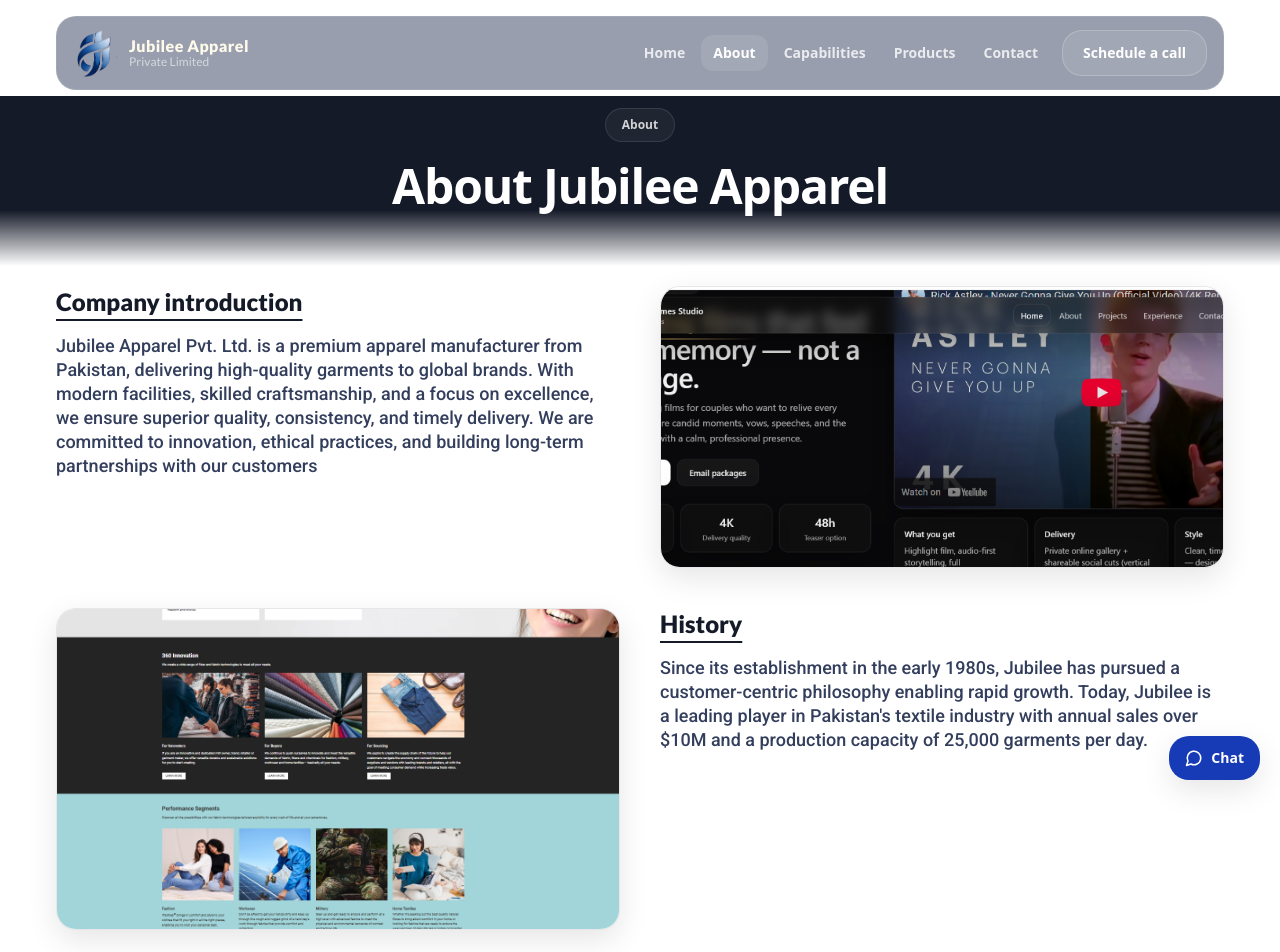
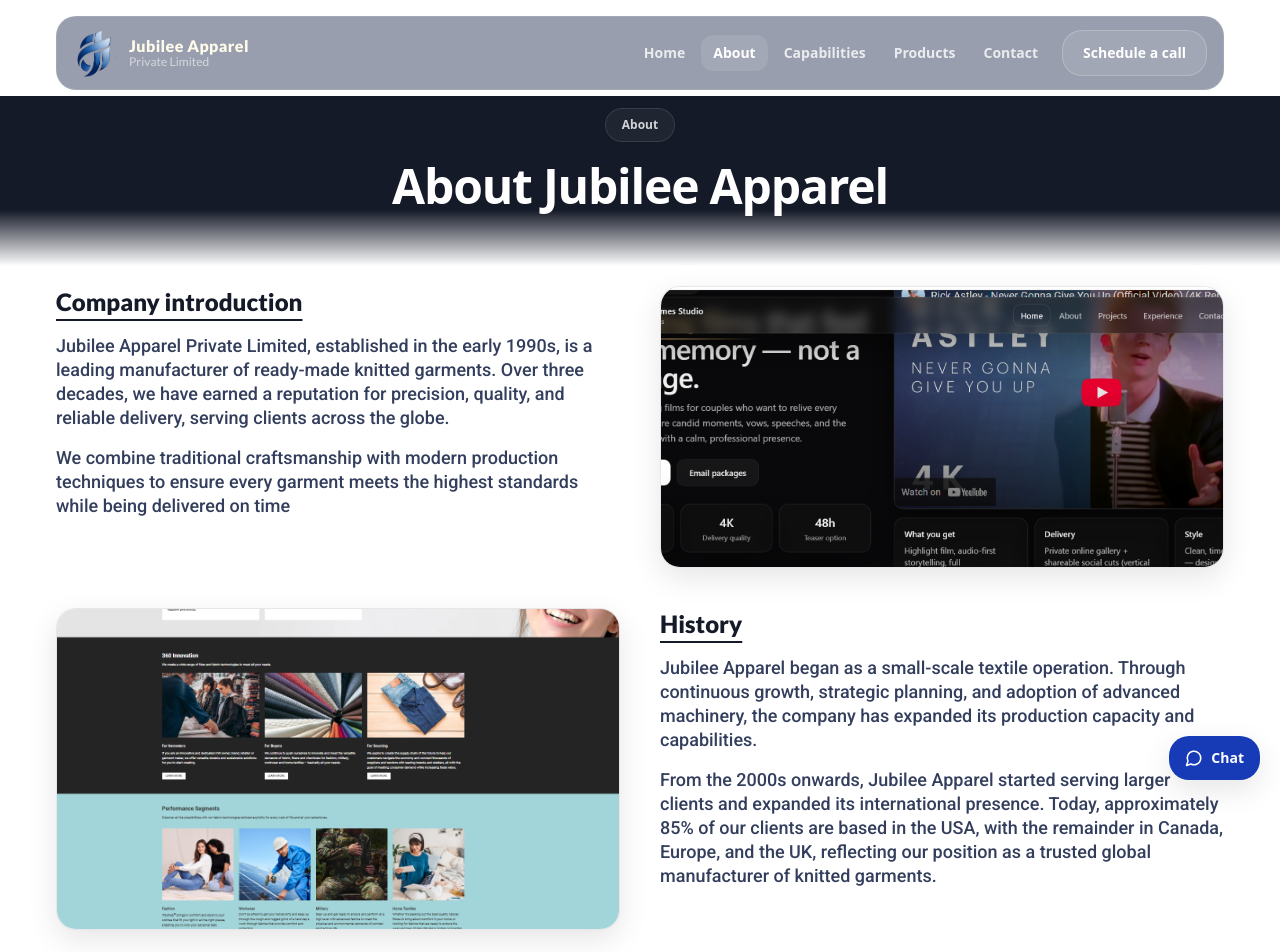
Before and after one commit to Abdullah-Malik-coder/jubille-demo, a React (Vite) app: page /about in a window 1280 px wide. Shown: the top 952 px of the page. Built offline with nearby package versions, Linux system fonts and the light colour scheme.

Commit message:
Update company.js

```diff
--- a/src/data/company.js
+++ b/src/data/company.js
@@ -12,8 +12,11 @@
   ],
   intro: {
     blurb:
-      'Jubilee Apparel Pvt. Ltd. is a premium apparel manufacturer from Pakistan, delivering high-quality garments to global brands. With modern facilities, skilled craftsmanship, and a focus on excellence, we ensure superior quality, consistency, and timely delivery. We are committed to innovation, ethical practices, and building long-term partnerships with our customers',
+      "Jubilee Apparel Private Limited, established in the early 1990s, is a leading manufacturer of ready-made knitted garments. Over three decades, we have earned a reputation for precision, quality, and reliable delivery, serving clients across the globe.",
+      blurbs: " We combine traditional craftsmanship with modern production techniques to ensure every garment meets the highest standards while being delivered on time",
     history:
-      'Since its establishment in the early 1980s, Jubilee has pursued a customer-centric philosophy enabling rapid growth. Today, Jubilee is a leading player in Pakistan\'s textile industry with annual sales over $10M and a production capacity of 25,000 garments per day.'
+      'Jubilee Apparel began as a small-scale textile operation. Through continuous growth, strategic planning, and adoption of advanced machinery, the company has expanded its production capacity and capabilities.',
+      historys:
+      'From the 2000s onwards, Jubilee Apparel started serving larger clients and expanded its international presence. Today, approximately 85% of our clients are based in the USA, with the remainder in Canada, Europe, and the UK, reflecting our position as a trusted global manufacturer of knitted garments.'
   }
 }
```
